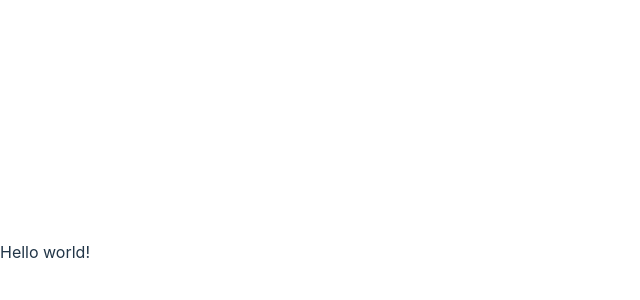
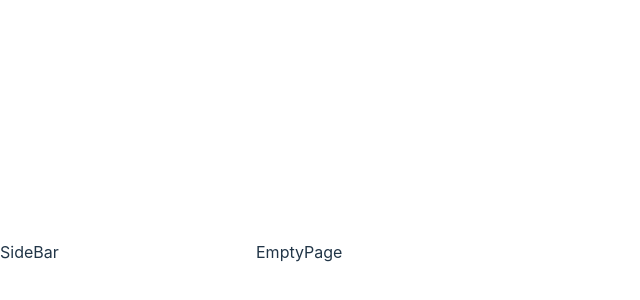
Before and after one commit to mohnishlokhande/my-chat-app, a React (Vite) app: page / in a window 1280 px wide. Shown: the part 148-448 px from the top of the page, without its empty margins (0-640 px from the left). Built offline with nearby package versions, Linux system fonts and the light colour scheme.

Commit message:
two component

```diff
--- a/src/App.css
+++ b/src/App.css
@@ -1,10 +1,12 @@
-/* #root {
-  max-width: 1280px;
+#root {
+  /* max-width: 1280px;
   margin: 0 auto;
   padding: 2rem;
-  text-align: center;
+  text-align: center; */
+  width: 100% !important;
 }
 
+/*
 .logo {
   height: 6em;
   padding: 1.5em;
--- a/src/App.jsx
+++ b/src/App.jsx
@@ -1,5 +1,13 @@
+import EmptyPage from "./components/emptyPage";
+import SideBar from "./components/sideBar";
+
 function App() {
-  return <>Hello world!</>;
+  return (
+    <div style={{ display: "flex", width: "100vw" }}>
+      <SideBar />
+      <EmptyPage />
+    </div>
+  );
 }
 
 export default App;
--- /dev/null
+++ b/src/components/emptyPage/EmptyPage.jsx
@@ -0,0 +1,6 @@
+import styles from "./EmptyPage.module.css";
+function EmptyPage() {
+  return <div className={styles.mainContainer}>EmptyPage</div>;
+}
+
+export default EmptyPage;
--- /dev/null
+++ b/src/components/emptyPage/EmptyPage.module.css
@@ -0,0 +1,3 @@
+.mainContainer {
+  width: 80%;
+}
--- /dev/null
+++ b/src/components/emptyPage/index.js
@@ -0,0 +1 @@
+export { default } from "./EmptyPage";
--- /dev/null
+++ b/src/components/sideBar/SideBar.jsx
@@ -0,0 +1,7 @@
+import styles from "./SideBar.module.css";
+
+function SideBar() {
+  return <div className={styles.sidebar}>SideBar</div>;
+}
+
+export default SideBar;
--- /dev/null
+++ b/src/components/sideBar/SideBar.module.css
@@ -0,0 +1,3 @@
+.sidebar {
+  width: 20%;
+}
--- /dev/null
+++ b/src/components/sideBar/index.js
@@ -0,0 +1 @@
+export { default } from "./SideBar";
```
